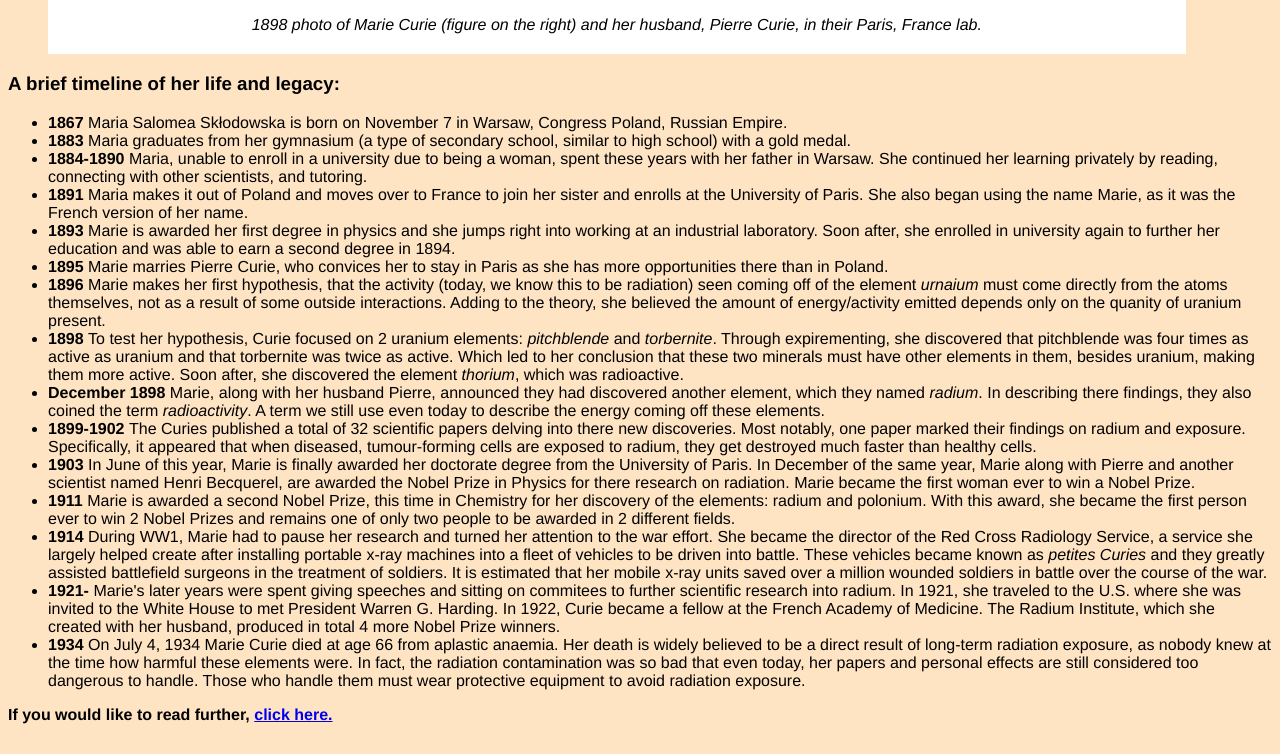
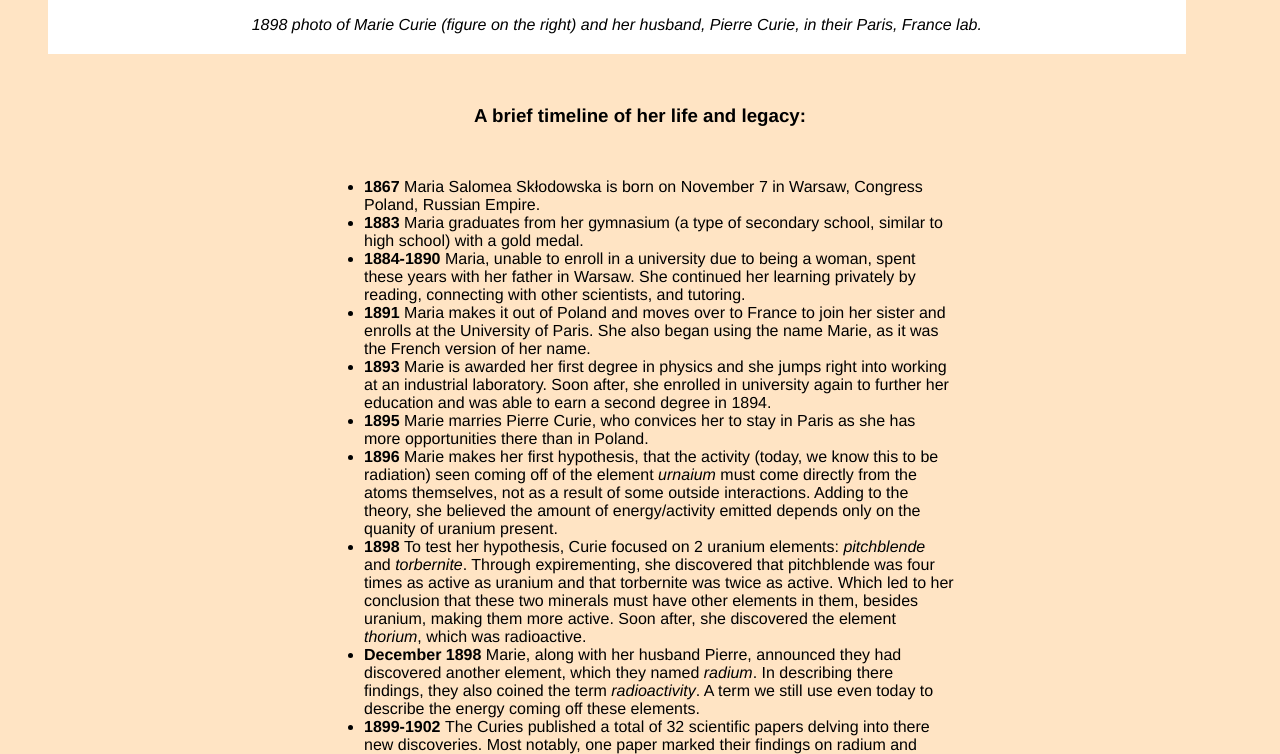
Before and after one commit to Cronk-Samantha/tribute-page-project, a plain HTML site: page index.html in a window 1280 px wide. Shown: the part 846-1600 px from the top of the page. Drawn offline with Linux system fonts and the light colour scheme.

Commit message:
Centered the h3 element and the tribute info.
I used margin to vertically center the heading &
list items/main content section on the page.

```diff
--- a/styles.css
+++ b/styles.css
@@ -38,3 +38,13 @@
     background-color: transparent;
     padding-bottom: 20px;
 }
+
+.section2 h3 {
+    text-align: center;
+    padding: 2rem;
+}
+
+.section2 {
+    width: 50%;
+    margin: auto;
+}
```
